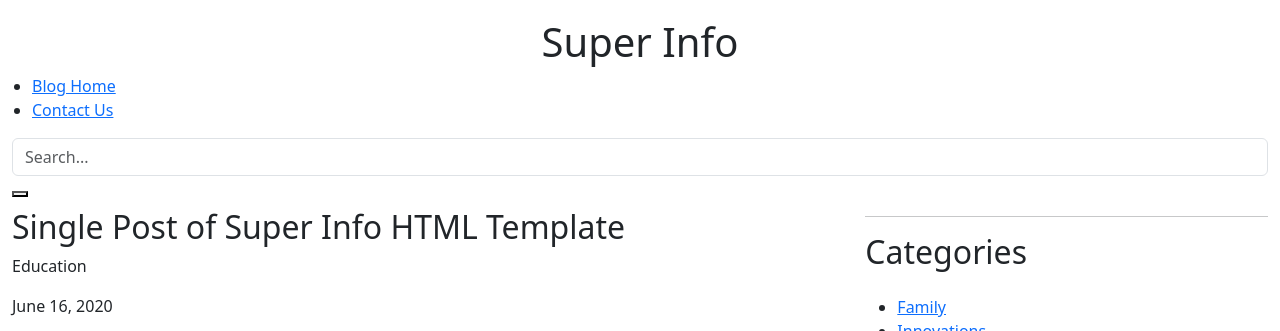
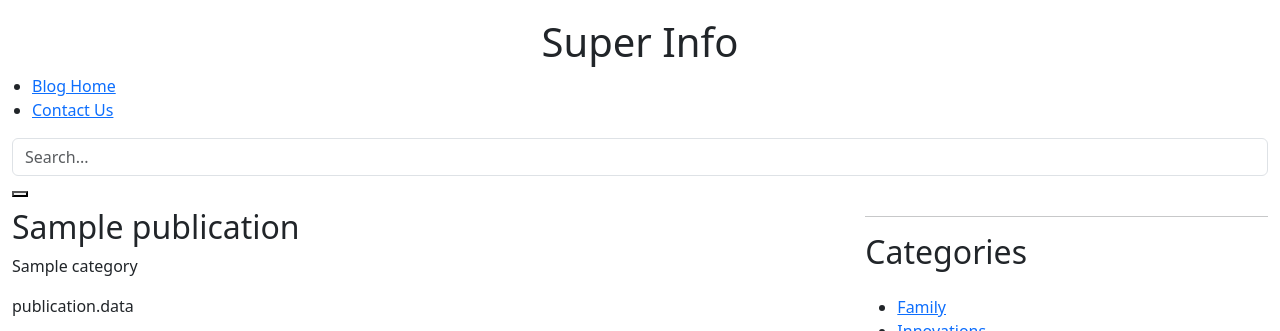
Before and after one commit to Elmurza1/Super_info, a Django app: template templates/publication-detail.html in a window 1280 px wide. Shown: the part 22-353 px from the top of the page. Run offline with Django 3.2, Linux system fonts and the light colour scheme; the template is opened without the code that fills it: most values are stand-ins (such as "Sample title", 1, 10 or a date in 2020); grey boxes marked "Sample" are stand-in pictures; some libraries are stand-ins or nearby versions.

Commit message:
hashtag,category

```diff
--- a/super_core/urls.py
+++ b/super_core/urls.py
@@ -17,11 +17,14 @@ Including another URLconf
 from django.contrib import admin
 from django.urls import path
 from info.views import HomeView, PublicationView, ContactView, client_message
+from django.conf.urls.static import static
+from django.conf.urls.static import settings
 
 urlpatterns = [
     path('admin/', admin.site.urls),
     path('home/', HomeView.as_view()),
     path('contact/', ContactView.as_view(), name='contact-list'),
-    path('publication_detail', PublicationView.as_view()),
+    path('publication/<int:pk>', PublicationView.as_view(), name='publication-list'),
     path('contact/client-create-contact/', client_message)
 ]
+urlpatterns += static(settings.MEDIA_URL, document_root=settings.MEDIA_ROOT)
--- a/templates/publication-detail.html
+++ b/templates/publication-detail.html
@@ -58,27 +58,21 @@ https://templatemo.com/tm-553-xtra-blog
                 <div class="col-lg-8 tm-post-col">
                     <div class="tm-post-full">
                         <div class="mb-4">
-                            <h2 class="pt-2 tm-color-primary tm-post-title">Single Post of Super Info HTML Template</h2>
-                            <p class="tm-mb-40">Education</p>
-                            <p class="tm-mb-40">June 16, 2020</p>
+                            <h2 class="pt-2 tm-color-primary tm-post-title">{{publication.title}}</h2>
+                            <p class="tm-mb-40">{{publication.category.title}}</p>
+                            <p class="tm-mb-40">publication.data</p>
 
-                            <img src="{% static 'img/img-01.jpg' %}" alt="Image" class="img-fluid">
+                            <img src="{{ publication.img.url}}" alt="Image" class="img-fluid">
 
                             <p>
-                                This is a description of the video post. You can also have an image instead of
-                                the video. You can free download
-                                from TemplateMo website. Phasellus maximus quis est sit amet maximus. Vestibulum vel rutrum
-                                lorem, ac sodales augue. Aliquam erat volutpat. Duis lectus orci, blandit in arcu
-                                est, elementum tincidunt lectus. Praesent vel justo tempor, varius lacus a,
-                        pharetra lacus. </p>
+                                {{publication.short_description}} </p>
                             <p>
-                                Duis pretium efficitur nunc. Mauris vehicula nibh nisi. Curabitur gravida neque
-                                dignissim, aliquet nulla sed, condimentum nulla. Pellentesque id venenatis
-                                quam, id cursus velit. Fusce semper tortor ac metus iaculis varius. Praesent
-                                aliquam ex vel lectus ornare tristique. Nunc et eros quis enim feugiat tincidunt
-                                et vitae dui.
+                                {{publication.description}}
                             </p>
-                            <span class="d-block text-right tm-color-primary">Hashtags: #Creative  #Design #Business</span>
+                             <span class="d-block text-right tm-color-primary">hastag:</span>
+                            {%for item in publication.hashtags.all%}
+                            <span class="d-block text-right tm-color-primary"> {{item.title}}</span>
+                            {%endfor%}
                         </div>
 
                         <!-- Comments -->
@@ -99,20 +93,7 @@ https://templatemo.com/tm-553-xtra-blog
                                 </div>
                                 <span class="d-block text-right tm-color-primary">May 15, 2020</span>
                             </div>
-                            <div class="tm-comment-reply tm-mb-45">
-                                <hr>
-                                <div class="tm-comment">
-                                    <figure class="tm-comment-figure">
-                                        <figcaption class="tm-color-primary text-center">Jewel Soft</figcaption>
-                                    </figure>
-                                    <p>
-                                        Nunc et eros quis enim feugiat tincidunt et vitae dui.
-                                        Nullam consectetur justo ac ex laoreet rhoncus. Nunc
-                                        id leo pretium, faucibus sapien vel, euismod turpis.
-                                    </p>
-                                </div>
-                                <span class="d-block text-right tm-color-primary">June 21, 2020</span>
-                            </div>
+
                             <form action="" class="mb-5 tm-comment-form">
                                 <h2 class="tm-color-primary tm-post-title mb-4">Your comment</h2>
                                 <div class="mb-4">
```
Also changed, not shown: info/admin.py (+16 -1 lines), info/models.py (+28 -0 lines), info/views.py (+16 -1 lines), templates/index.html (+11 -7 lines), iass.png (added), info/migrations/0002_category_hashtag_publication.py (added), info/migrations/0003_publication_category_publication_data_and_more.py (added), info/migrations/0004_remove_publication_hashtag_publication_hashtags_and_more.py (added), lang.jpg (added), met.jpg (added).
